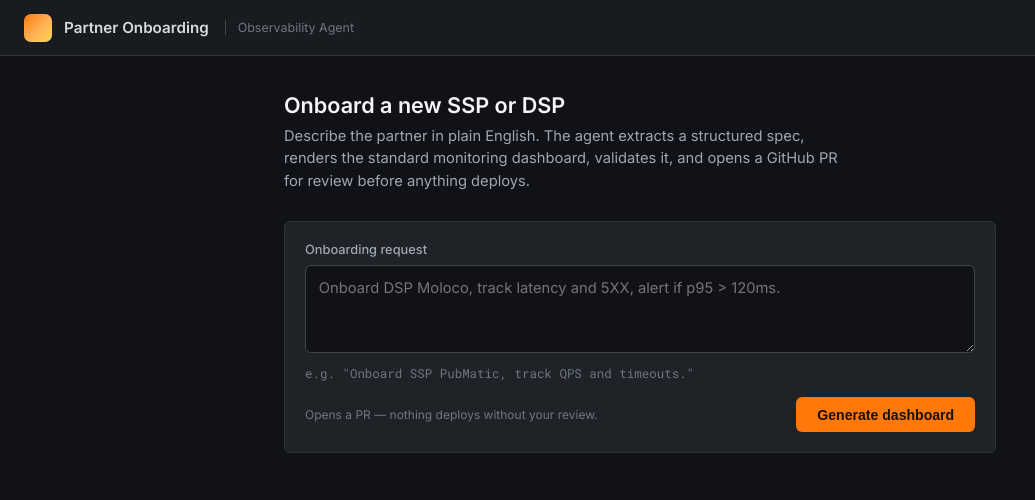
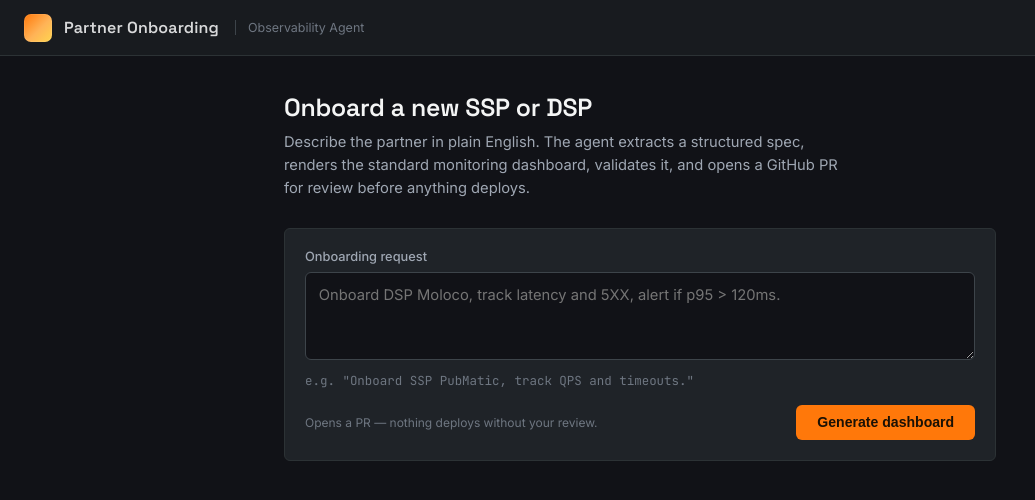
Before and after one commit to Grafanallm-poc/grafana-poc, a FastAPI app: page / in a window 1280 px wide. Shown: the top 500 px of the page, without its empty margins (0-1035 px from the left). Run offline with FastAPI, Linux system fonts and the light colour scheme.

Commit message:
Switch UI font pairing to Space Grotesk + Inter + JetBrains Mono
Space Grotesk for headings/branding adds some visual character over plain Inter
everywhere; JetBrains Mono replaces Roboto Mono for the JSON preview block, a more
polished look common in modern dev-tool UIs.

Co-Authored-By: Claude Sonnet 5 <noreply@anthropic.com>

```diff
--- a/agent/templates/index.html
+++ b/agent/templates/index.html
@@ -6,7 +6,7 @@
   <title>Partner Onboarding Observability Agent</title>
   <link rel="preconnect" href="https://fonts.googleapis.com" />
   <link rel="preconnect" href="https://fonts.gstatic.com" crossorigin />
-  <link href="https://fonts.googleapis.com/css2?family=Inter:wght@400;500;600;700&family=Roboto+Mono:wght@400;500&display=swap" rel="stylesheet" />
+  <link href="https://fonts.googleapis.com/css2?family=Inter:wght@400;500;600;700&family=Space+Grotesk:wght@500;600;700&family=JetBrains+Mono:wght@400;500&display=swap" rel="stylesheet" />
   <style>
     :root {
       --bg: #111217;
@@ -55,8 +55,10 @@
     }
 
     .topbar-title {
-      font-size: 0.95rem;
+      font-family: 'Space Grotesk', 'Inter', sans-serif;
+      font-size: 1rem;
       font-weight: 600;
+      letter-spacing: 0.01em;
       color: var(--text);
     }
 
@@ -75,9 +77,11 @@
     }
 
     h1 {
-      font-size: 1.35rem;
+      font-family: 'Space Grotesk', 'Inter', sans-serif;
+      font-size: 1.55rem;
       font-weight: 600;
-      margin: 0 0 0.4rem;
+      letter-spacing: -0.01em;
+      margin: 0 0 0.5rem;
       color: #f4f5f5;
     }
 
@@ -128,7 +132,7 @@
       color: var(--text-faint);
       font-size: 0.78rem;
       margin-top: 0.5rem;
-      font-family: 'Roboto Mono', monospace;
+      font-family: 'JetBrains Mono', monospace;
     }
 
     .form-footer {
@@ -204,7 +208,7 @@
       background: var(--bg);
       border: 1px solid var(--border);
       color: #b8c2cc;
-      font-family: 'Roboto Mono', monospace;
+      font-family: 'JetBrains Mono', monospace;
       font-size: 0.8rem;
       line-height: 1.5;
       padding: 0.85rem;
```
